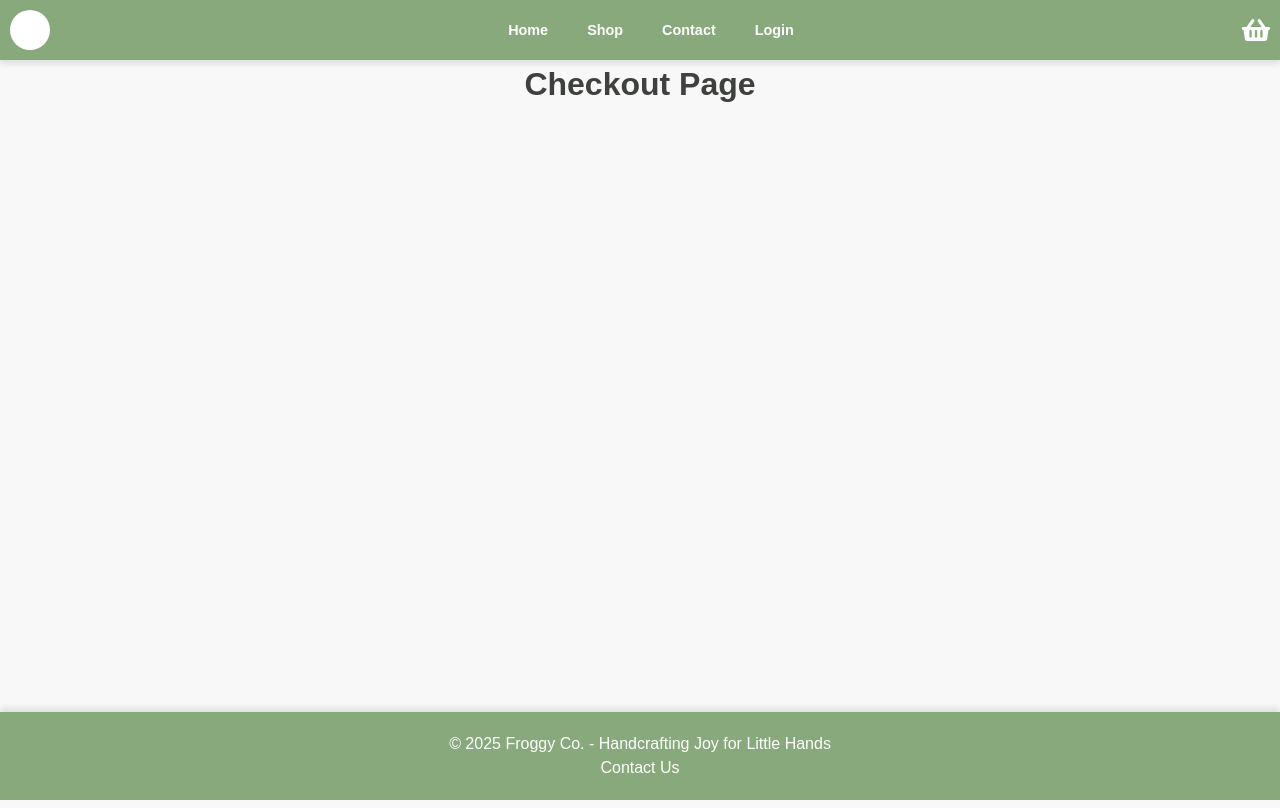
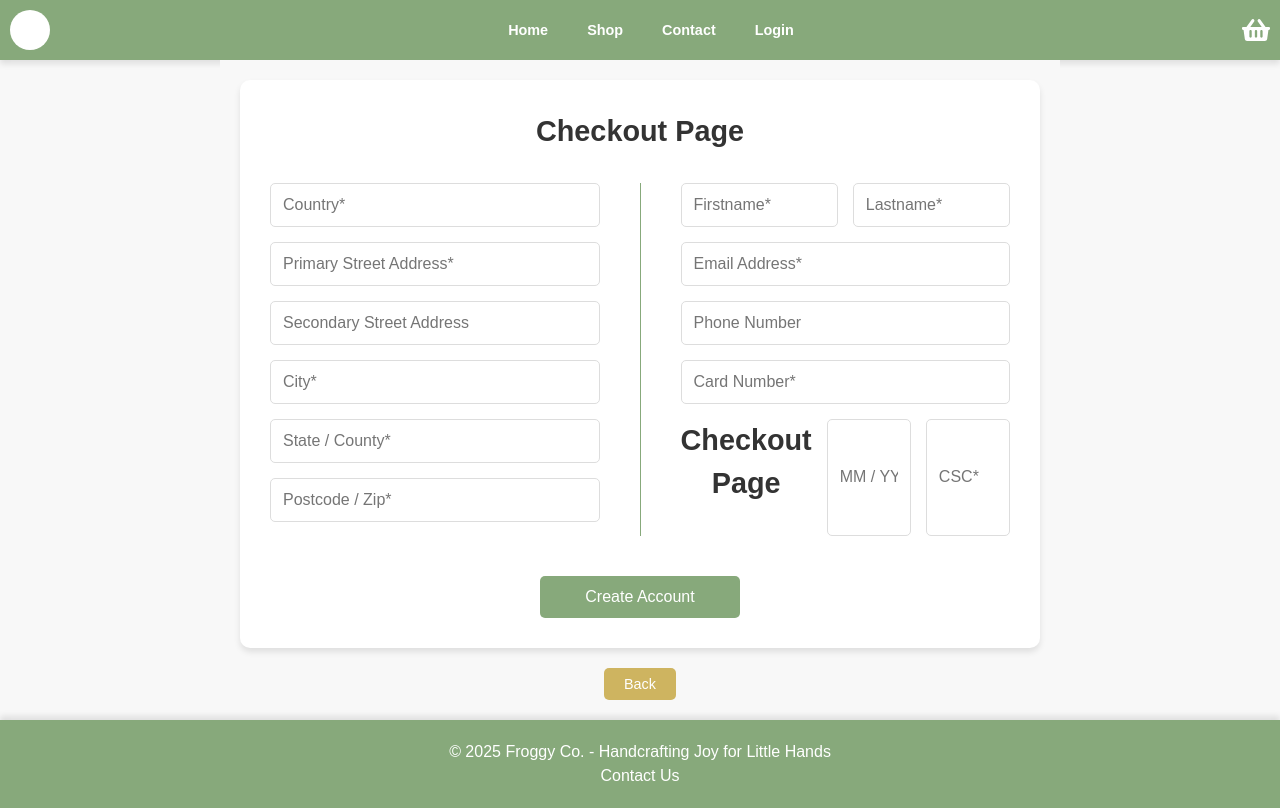
Before and after one commit to Jacks-orgi/Frog-Store, a React (Vite) app: page /Frog-Store/checkout in a window 1280 px wide. Built offline with nearby package versions, Linux system fonts and the light colour scheme.

Commit message:
Checkout Page
Basic structure for checkout page

```diff
--- a/src/pages/CheckoutPage.css
+++ b/src/pages/CheckoutPage.css
@@ -0,0 +1,116 @@
+.checkout-container {
+    display: flex;
+    flex-direction: column;
+    align-items: center;
+    justify-content: center;
+    min-height: 80vh;
+    padding: 20px;
+    background-color: var(--main-off-white);
+  }
+
+  .checkout-card {
+    background: white;
+    padding: 30px;
+    border-radius: 10px;
+    box-shadow: 0 4px 6px rgba(0, 0, 0, 0.1);
+    width: 100%;
+    max-width: 800px;
+  }
+
+  .checkout-card h2 {
+    color: #333;
+    margin-bottom: 30px;
+    font-size: 1.8em;
+    text-align: center;
+  }
+
+  .checkout-form {
+    display: flex;
+    flex-direction: column;
+    gap: 20px;
+  }
+
+  .form-columns {
+    display: flex;
+    gap: 40px;
+  }
+
+  .form-column {
+    flex: 1;
+    display: flex;
+    flex-direction: column;
+    gap: 15px;
+  }
+
+  .form-row {
+      flex: 1;
+      display: flex;
+      flex-direction: row;
+      gap: 15px;
+    }
+
+  .form-divider {
+    width: 1px;
+    background-color: #87a97b;
+  }
+
+  .checkout-input {
+    padding: 12px;
+    border: 1px solid #ddd;
+    border-radius: 5px;
+    font-size: 1em;
+    width: 100%;
+  }
+
+  .checkout-button {
+    background-color: var(--main-green);
+    color: white;
+    padding: 12px;
+    border: none;
+    border-radius: 5px;
+    cursor: pointer;
+    font-size: 1em;
+    transition: background-color 0.3s ease;
+    margin-top: 20px;
+  }
+
+  .checkout-button:hover {
+    background-color: var(--secondary-green);
+  }
+
+  .back-button {
+    margin-top: 20px;
+    padding: 8px 20px;
+    background-color: #ceb460;
+    color: white;
+    border: none;
+    border-radius: 5px;
+    cursor: pointer;
+    font-size: 0.9em;
+    transition: background-color 0.3s ease;
+  }
+
+  .back-button:hover {
+    background-color: #b59c4d;
+  }
+
+  .error-message {
+    color: #ff4444;
+    margin-top: 10px;
+    font-size: 0.9em;
+    text-align: center;
+  }
+
+  @media (max-width: 768px) {
+    .form-columns {
+      flex-direction: column;
+    }
+
+    .form-divider {
+      display: none;
+    }
+
+    .checkout-card {
+      padding: 20px;
+    }
+  }
--- a/src/pages/CheckoutPage.jsx
+++ b/src/pages/CheckoutPage.jsx
@@ -1,11 +1,167 @@
+import axios from 'axios';
 import React, { useState } from 'react';
+import { useNavigate } from 'react-router-dom';
 import './CheckoutPage.css';
 
 const CheckoutPage = () => {
+  const [firstname, setFirstname] = useState('');
+  const [lastname, setLastName] = useState('');
+  const [email, setEmail] = useState('');
+  const [phone, setPhone] = useState('');
+  const [cardNumber, setCardNumber] = useState('');
+  const [expirationDate, setExpirationDate] = useState('');
+  const [cardCSC, setCardCSC] = useState('');
+
+  const [country, setCountry] = useState('');
+  const [address_line1, setAddressLine1] = useState('');
+  const [address_line2, setAddressLine2] = useState('');
+  const [city, setCity] = useState('');
+  const [state, setState] = useState('');
+  const [postcode, setPostCode] = useState('');
+  const [error, setError] = useState('');
+
+  const navigate = useNavigate();
+
+  const isPasswordValid = (password) => {
+    const minLength = password.length >= 5;
+    const hasNumber = /\d/.test(password);
+    return minLength && hasNumber;
+  };
+
+  const emailRegex = /^[^\s@]+@[^\s@]+\.[^\s@]+$/;
+  const phoneRegex = /^[\d\s\-+()]{7,20}$/;
+  const postcodeRegex = /^([A-Z]{1,2}\d[A-Z\d]? \d[A-Z]{2})$/i;
+
+  const handleSubmit = async (e) => {
+    e.preventDefault();
+
+    const trimmed = [
+      firstname, lastname, username, email, phone, password, confirmPassword,
+      country, address_line1, city, state, postcode
+    ].map((f) => f.trim());
+
+    const [
+      tFirstname, tLastname, tUsername, tEmail, tPhone, tPassword, tConfirmPassword,
+      tCountry, tAddress1, tCity, tState, tPostcode
+    ] = trimmed;
+
+    if (!tFirstname || !tLastname || !tUsername || !tEmail || !tPassword || !tConfirmPassword ||
+        !tCountry || !tAddress1 || !tCity || !tState || !tPostcode) {
+      setError('Please fill all required fields');
+      return;
+    }
+
+    if (tUsername.includes(' ') || tPassword.includes(' ')) {
+      setError('Username and password must not contain spaces.');
+      return;
+    }
+
+    if (tUsername.length < 5) {
+      setError('Username must be at least 5 characters.');
+      return;
+    }
+
+    if (!emailRegex.test(tEmail)) {
+      setError('Invalid email format.');
+      return;
+    }
+
+    if (!phoneRegex.test(tPhone)) {
+      setError('Invalid phone number.');
+      return;
+    }
+
+    if (!postcodeRegex.test(tPostcode)) {
+      setError('Invalid postcode format.');
+      return;
+    }
+
+    if (!isPasswordValid(tPassword)) {
+      setError('Password must be at least 5 characters and contain at least 1 number.');
+      return;
+    }
+
+    if (tPassword !== tConfirmPassword) {
+      setError('Passwords do not match.');
+      return;
+    }
+
+    try {
+      const res = await axios.post(
+        'https://2-12.co.uk/~ddar/FrogStore/api/create_user.php',
+        {
+          firstname: tFirstname,
+          lastname: tLastname,
+          username: tUsername,
+          email: tEmail,
+          phone: tPhone,
+          password: tPassword,
+          address_line1: tAddress1,
+          address_line2: address_line2.trim(),
+          city: tCity,
+          postcode: tPostcode,
+          country: tCountry,
+          state: tState
+        },
+        { headers: { 'Content-Type': 'application/json' } }
+      );
+
+      const data = res.data;
+
+      if (data.success) {
+        setError(null);
+        navigate('/');
+      } else {
+        setError(data.message);
+      }
+    } catch (err) {
+      setError(err.message || 'An error occurred');
+    }
+  };
 
   return (
-    <div className="container">
-      <h1>Checkout Page</h1>
+    <div className="checkout-container">
+      <div className="checkout-card">
+        <h2>Checkout Page</h2>
+
+        <form onSubmit={handleSubmit} className="checkout-form">
+          <div className="form-columns">
+            <div className="form-column">
+              <input className="checkout-input" type="text" name="country" value={country} onChange={(e) => setCountry(e.target.value)} placeholder="Country*" />
+              <input className="checkout-input" type="text" name="address_line1" value={address_line1} onChange={(e) => setAddressLine1(e.target.value)} placeholder="Primary Street Address*" />
+              <input className="checkout-input" type="text" name="address_line2" value={address_line2} onChange={(e) => setAddressLine2(e.target.value)} placeholder="Secondary Street Address" />
+              <input className="checkout-input" type="text" name="city" value={city} onChange={(e) => setCity(e.target.value)} placeholder="City*" />
+              <input className="checkout-input" type="text" name="state" value={state} onChange={(e) => setState(e.target.value)} placeholder="State / County*" />
+              <input className="checkout-input" type="text" name="postcode" value={postcode} onChange={(e) => setPostCode(e.target.value)} placeholder="Postcode / Zip*" />
+            </div>
+
+            <div className="form-divider"></div>
+
+            <div className="form-column">
+              <div className="form-row">
+                <input className="checkout-input" type="text" name="firstname" value={firstname} onChange={(e) => setFirstname(e.target.value)} placeholder="Firstname*" />
+                <input className="checkout-input" type="text" name="lastname" value={lastname} onChange={(e) => setLastName(e.target.value)} placeholder="Lastname*" />
+              </div>
+              <input className="checkout-input" type="email" name="email" value={email} onChange={(e) => setEmail(e.target.value)} placeholder="Email Address*" />
+              <input className="checkout-input" type="text" name="phone" value={phone} onChange={(e) => setPhone(e.target.value)} placeholder="Phone Number" />
+              <input className="checkout-input" type="password" name="cardnumber" value={cardNumber} onChange={(e) => setCardNumber(e.target.value)} placeholder="Card Number*" />
+
+              <div className="form-row">
+              <h2>Checkout Page</h2>
+                <input className="checkout-input" type="text" name="expirationdate" value={expirationDate} onChange={(e) => setExpirationDate(e.target.value)} placeholder="MM / YY*" />
+                <input className="checkout-input" type="text" name="cardcsc" value={cardCSC} onChange={(e) => setCardCSC(e.target.value)} placeholder="CSC*" />
+
+              </div>
+            </div>
+          </div>
+
+          <button type="submit" className="checkout-button">Create Account</button>
+
+          {error && <p className="error-message">{error}</p>}
+        </form>
+      </div>
+
+      <button onClick={() => navigate(-1)} className="back-button">Back</button>
     </div>
   );
 };
```
